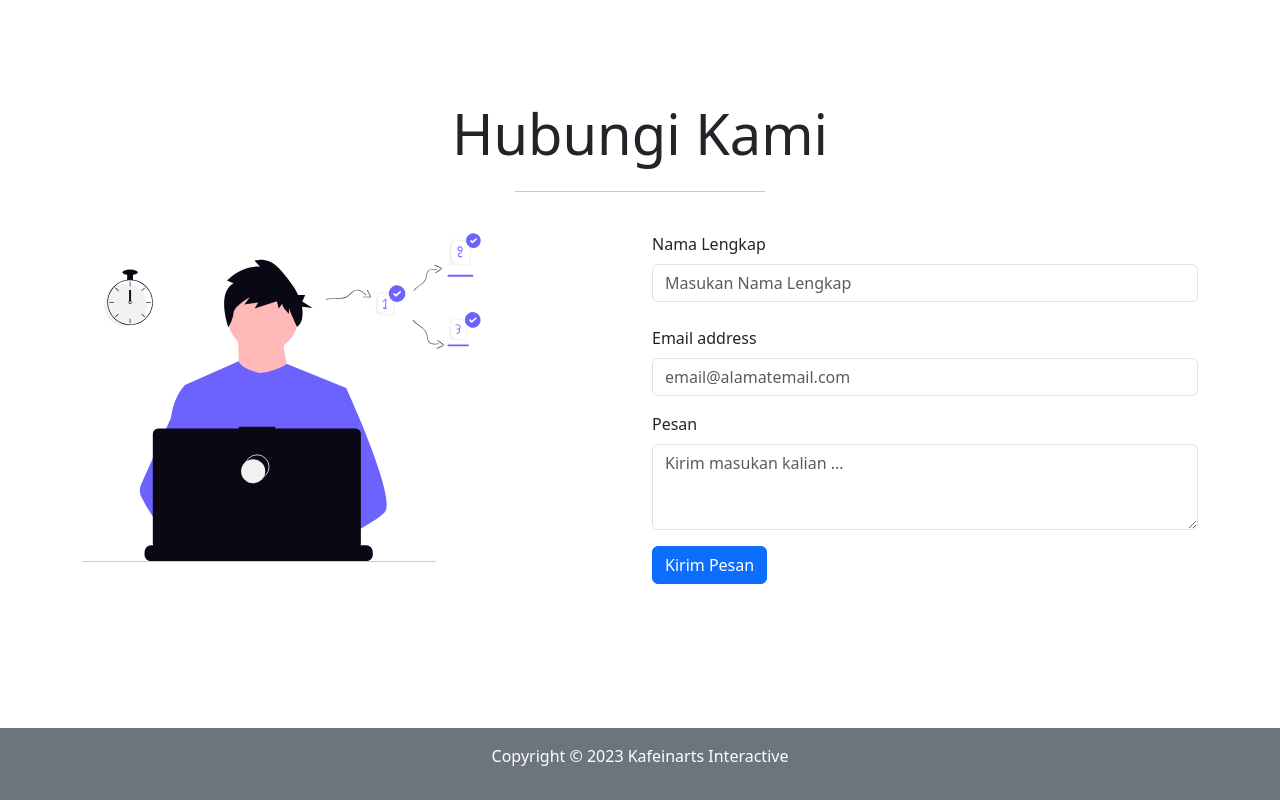
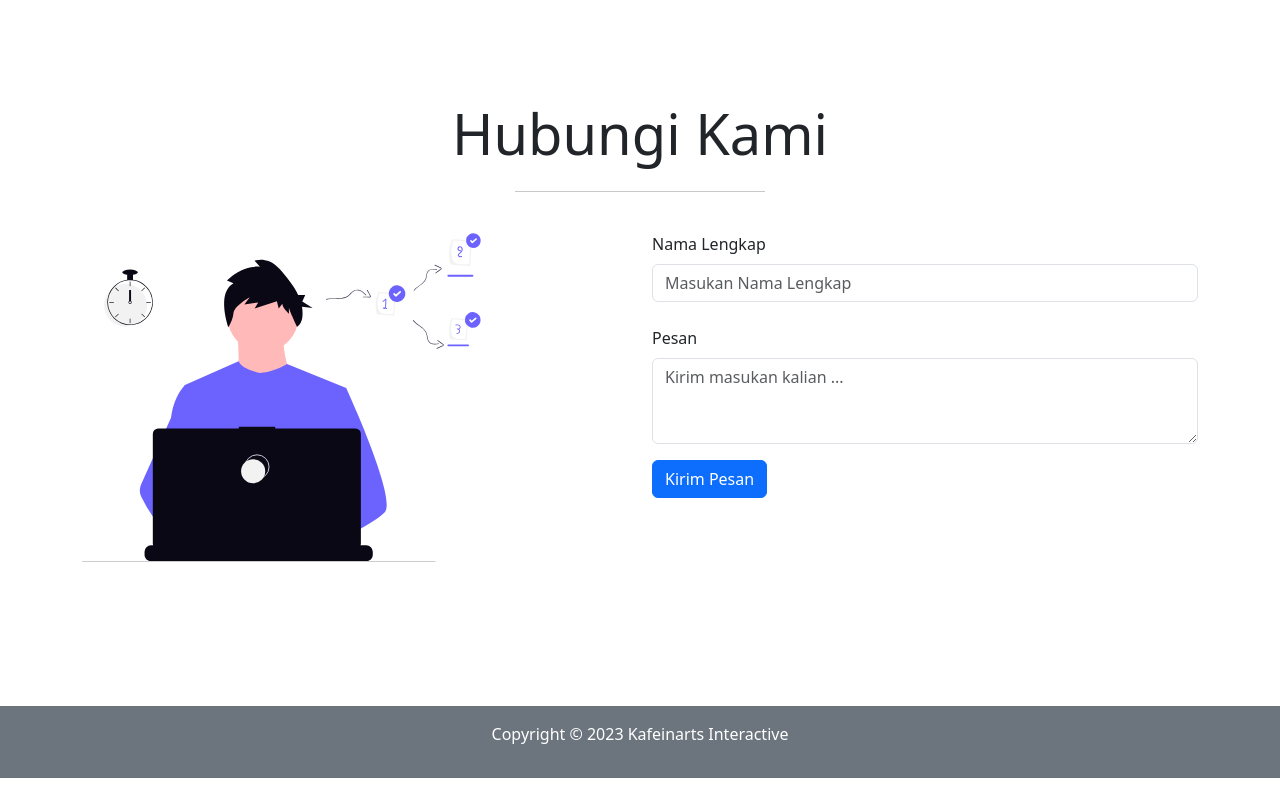
Before and after one commit to itsmebroarif/praktek-yot, a plain HTML site: page index.html in a window 1280 px wide. Shown: the part 2111-2911 px from the top of the page. After the commit the page ends 2889 px from the top, so only its background shows below. Drawn offline with nearby package versions, Linux system fonts and the light colour scheme.

Commit message:
Update index.html

```diff
--- a/index.html
+++ b/index.html
@@ -3,7 +3,7 @@
   <head>
     <meta charset="utf-8" />
     <meta name="viewport" content="width=device-width, initial-scale=1" />
-    <title>Toko Elektronik</title>
+    <title>Praktek YOT</title>
     <link
       href="https://cdn.jsdelivr.net/npm/bootstrap@5.3.3/dist/css/bootstrap.min.css"
       rel="stylesheet"
@@ -163,15 +163,6 @@
                 />
               </div>
               <div class="mb-3">
-                <label for="email" class="form-label">Email address</label>
-                <input
-                  type="email"
-                  class="form-control"
-                  id="email"
-                  placeholder="email@alamatemail.com"
-                />
-              </div>
-              <div class="mb-3">
                 <label for="pesan" class="form-label">Pesan</label>
                 <textarea
                   class="form-control"
@@ -180,7 +171,9 @@
                   placeholder="Kirim masukan kalian ..."
                 ></textarea>
               </div>
-              <button type="submit" class="btn btn-primary" id="kirimPesan">Kirim Pesan</button>
+              <button type="submit" class="btn btn-primary" id="kirimPesan">
+                Kirim Pesan
+              </button>
             </div>
           </div>
         </div>
@@ -204,7 +197,6 @@
       integrity="sha384-YvpcrYf0tY3lHB60NNkmXc5s9fDVZLESaAA55NDzOxhy9GkcIdslK1eN7N6jIeHz"
       crossorigin="anonymous"
     ></script>
-
     <script src="script.js"></script>
   </body>
 </html>
```
